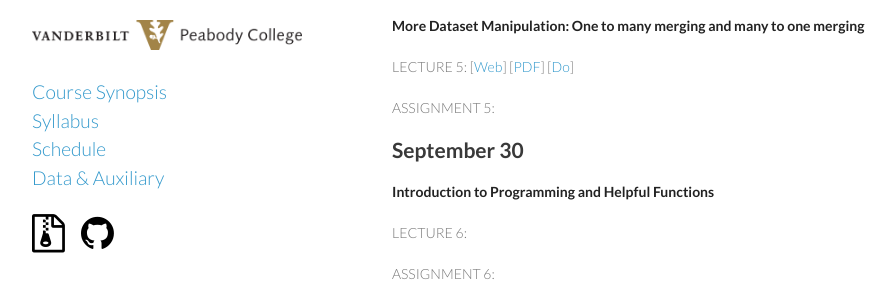
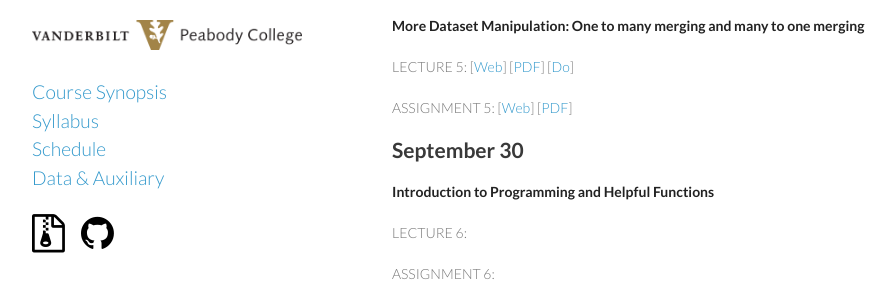
Before and after one commit to btskinner/lpo9951, a Jekyll site: the page built from schedule/index.md, in a window 1280 px wide and 900 px high, scrolled down 764 px. Shown: the part 161-453 px from the top of the window, without its empty margins (178-1073 px from the left). Built offline with Jekyll 4.4.1, drawn with Linux system fonts in a browser that asks for light colours; Markdown is read by kramdown in place of the engine named in the settings.

Commit message:
added assignment 5

```diff
--- a/schedule/index.md
+++ b/schedule/index.md
@@ -49,7 +49,7 @@
 
 LECTURE 5: [[Web](https://cdn.rawgit.com/btskinner/lpo9951/master/lecture/lecture5_more_dataset_manipulation.html)]  [[PDF](https://github.com/btskinner/lpo9951/raw/master/lecture/lecture5_more_dataset_manipulation.pdf)] [[Do](https://github.com/btskinner/lpo9951/raw/master/do/lecture5_more_dataset_manipulation.do)]
 
-ASSIGNMENT 5:
+ASSIGNMENT 5: [[Web](https://cdn.rawgit.com/btskinner/lpo9951/master/assignments/assignment5.html)] [[PDF](https://github.com/btskinner/lpo9951/raw/master/assignments/assignment5.pdf)]
 
 ## September 30
 
```
